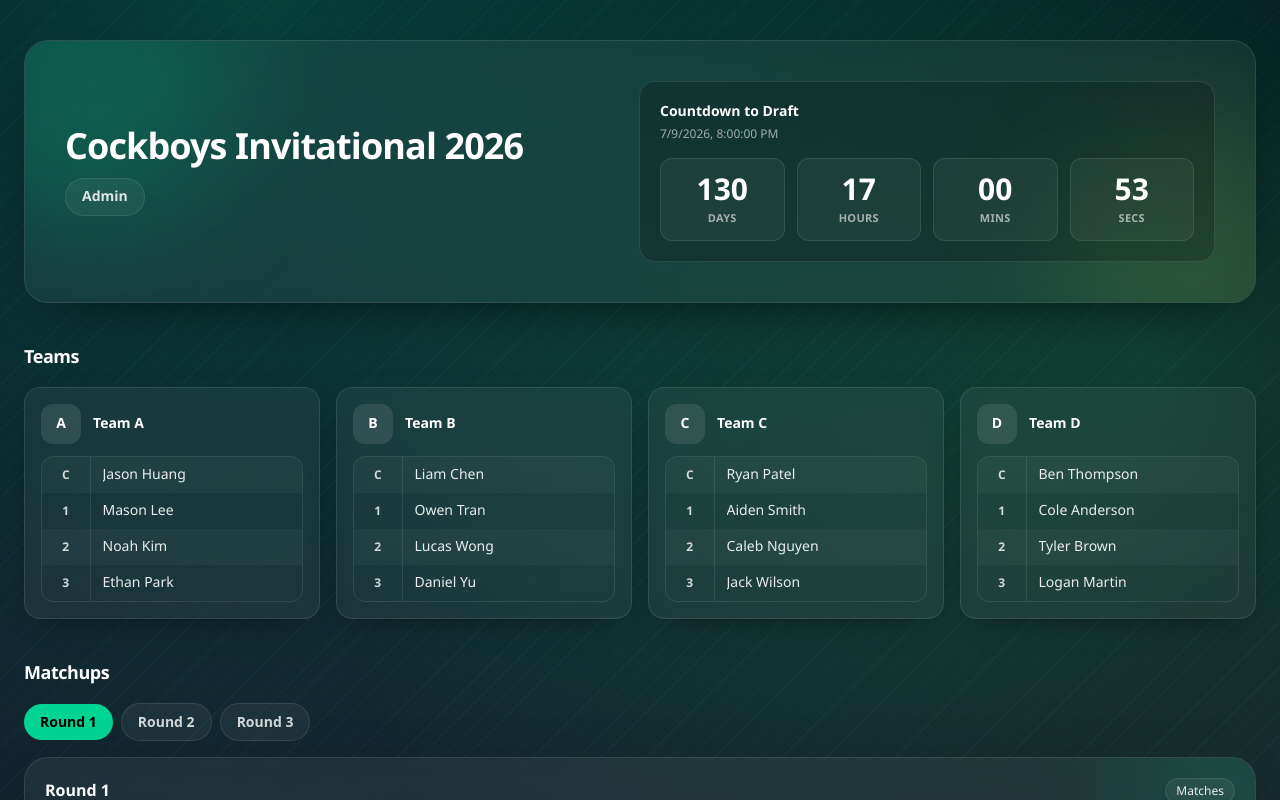
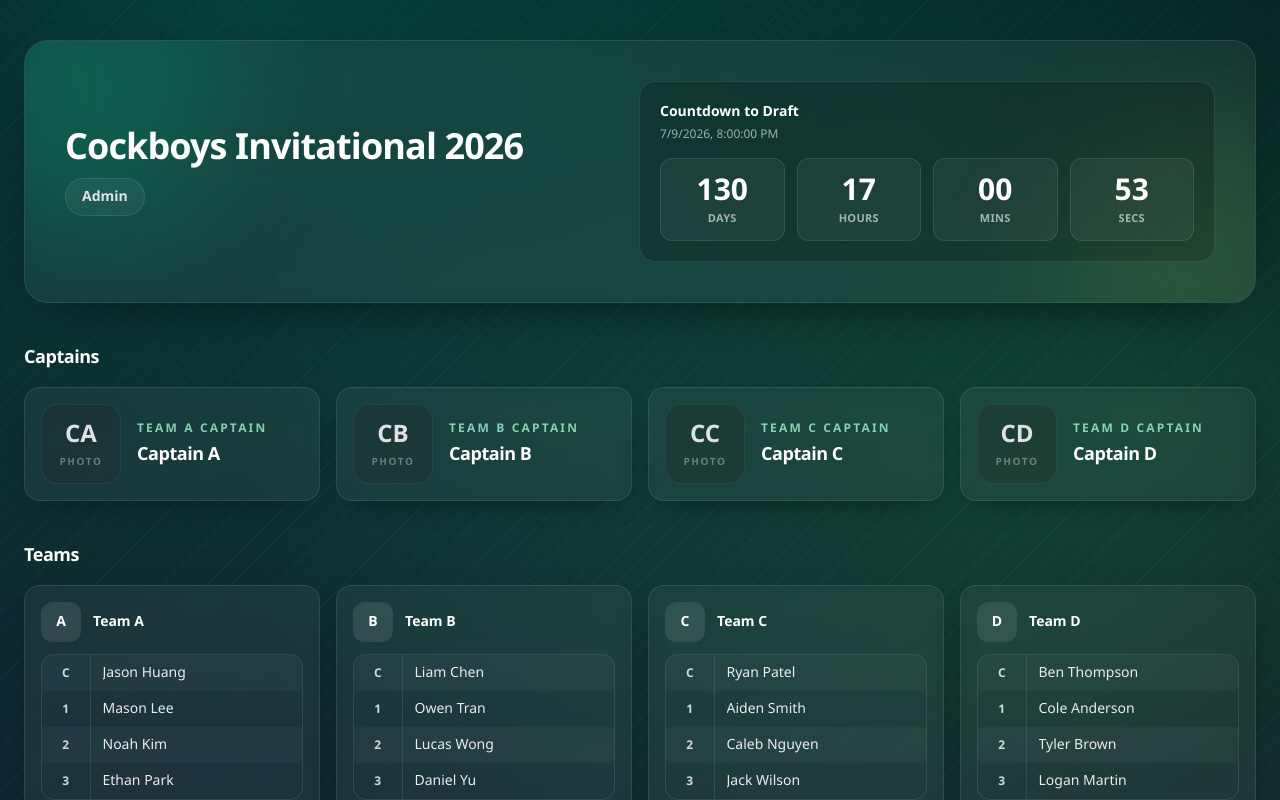
Before and after one commit to asianthejason/CBI, a Next.js app: page / in a window 1280 px wide. Shown: the top 800 px of the page. Built offline with nearby package versions, Linux system fonts and the light colour scheme; no server answers; the database is empty.

Commit message:
captain row

```diff
--- a/src/app/admin/page.tsx
+++ b/src/app/admin/page.tsx
@@ -13,6 +13,7 @@ import {
   getTeamPlayerLabels,
   TEAM_IDS,
   TEAM_SLOT_LABELS,
+  type CaptainInfo,
   type LeagueState,
   type RoundLabel,
   type TeamId,
@@ -34,6 +35,47 @@ function SectionTitle({ title, subtitle }: { title: string; subtitle?: string })
     <div className="flex flex-col gap-1">
       <h2 className="text-lg font-semibold tracking-tight text-white">{title}</h2>
       {subtitle ? <p className="text-sm text-white/70">{subtitle}</p> : null}
+    </div>
+  );
+}
+
+function getInitials(name: string, fallback: string) {
+  const initials = name
+    .trim()
+    .split(/\s+/)
+    .filter(Boolean)
+    .slice(0, 2)
+    .map((part) => part[0]?.toUpperCase())
+    .join("");
+
+  return initials || fallback;
+}
+
+function CaptainPhotoPreview({
+  team,
+  captain,
+}: {
+  team: TeamId;
+  captain: CaptainInfo;
+}) {
+  const displayName = captain.name.trim() || `Team ${team} Captain`;
+  const imageUrl = captain.imageUrl.trim();
+
+  return (
+    <div className="flex h-24 w-24 shrink-0 items-center justify-center overflow-hidden rounded-2xl border border-white/10 bg-black/25 shadow-inner">
+      {imageUrl ? (
+        <div
+          aria-label={`${displayName} captain preview`}
+          className="h-full w-full bg-cover bg-center"
+          role="img"
+          style={{ backgroundImage: `url(${JSON.stringify(imageUrl)})` }}
+        />
+      ) : (
+        <div className="flex h-full w-full flex-col items-center justify-center bg-white/[0.04] text-center">
+          <span className="text-2xl font-semibold text-white/85">{getInitials(displayName, team)}</span>
+          <span className="mt-1 text-[10px] font-semibold uppercase tracking-[0.16em] text-white/35">Photo</span>
+        </div>
+      )}
     </div>
   );
 }
@@ -177,6 +219,21 @@ export default function AdminPage() {
   }, [liveError]);
 
   const activeSchedule = useMemo(() => getRoundSchedule(activeRound), [activeRound]);
+
+  const updateCaptainInfo = (team: TeamId, field: keyof CaptainInfo, value: string) => {
+    setDraftState((current) => ({
+      ...current,
+      captains: {
+        ...current.captains,
+        [team]: {
+          ...current.captains[team],
+          [field]: value,
+        },
+      },
+    }));
+    setIsDirty(true);
+    setSaveMessage("Unsaved changes");
+  };
 
   const updatePlayerName = (label: string, value: string) => {
     setDraftState((current) => ({
@@ -347,6 +404,66 @@ export default function AdminPage() {
             ) : null}
 
             <section className="flex flex-col gap-4">
+              <SectionTitle
+                title="Captains"
+                subtitle="Add one captain name and photo URL for each team. Autosave updates the live homepage."
+              />
+
+              <div className="grid gap-4 md:grid-cols-2 xl:grid-cols-4">
+                {TEAM_IDS.map((team: TeamId) => {
+                  const captain = draftState.captains[team];
+
+                  return (
+                    <div
+                      key={team}
+                      className="group relative overflow-hidden rounded-2xl border border-white/10 bg-white/5 p-4 shadow-[0_10px_30px_-18px_rgba(0,0,0,0.8)] backdrop-blur"
+                    >
+                      <div className="absolute inset-0 opacity-0 transition-opacity duration-300 group-hover:opacity-100">
+                        <div className="h-full w-full bg-[radial-gradient(circle_at_30%_20%,rgba(34,197,94,0.18),transparent_55%),radial-gradient(circle_at_70%_80%,rgba(16,185,129,0.14),transparent_55%)]" />
+                      </div>
+
+                      <div className="relative flex items-center gap-3 pb-4">
+                        <CaptainPhotoPreview team={team} captain={captain} />
+                        <div className="min-w-0">
+                          <div className="text-xs font-semibold uppercase tracking-[0.18em] text-emerald-200/80">
+                            Team {team}
+                          </div>
+                          <div className="mt-1 truncate text-sm font-semibold text-white">Captain Info</div>
+                        </div>
+                      </div>
+
+                      <div className="relative space-y-3">
+                        <label className="block">
+                          <div className="mb-1 text-xs font-semibold uppercase tracking-[0.18em] text-white/55">
+                            Captain Name
+                          </div>
+                          <input
+                            value={captain.name}
+                            onChange={(event) => updateCaptainInfo(team, "name", event.target.value)}
+                            placeholder={`Enter Team ${team} captain`}
+                            className="w-full rounded-xl border border-white/10 bg-black/20 px-3 py-3 text-sm text-white outline-none transition placeholder:text-white/25 focus:border-emerald-300/40"
+                          />
+                        </label>
+
+                        <label className="block">
+                          <div className="mb-1 text-xs font-semibold uppercase tracking-[0.18em] text-white/55">
+                            Photo URL
+                          </div>
+                          <input
+                            value={captain.imageUrl}
+                            onChange={(event) => updateCaptainInfo(team, "imageUrl", event.target.value)}
+                            placeholder="https://example.com/photo.jpg"
+                            className="w-full rounded-xl border border-white/10 bg-black/20 px-3 py-3 text-sm text-white outline-none transition placeholder:text-white/25 focus:border-emerald-300/40"
+                          />
+                        </label>
+                      </div>
+                    </div>
+                  );
+                })}
+              </div>
+            </section>
+
+            <section className="flex flex-col gap-4">
               <div className="flex flex-col gap-3 sm:flex-row sm:items-end sm:justify-between">
                 <SectionTitle
                   title="Team Names"
--- a/src/app/league-store.ts
+++ b/src/app/league-store.ts
@@ -18,7 +18,13 @@ export type MatchHoleScore = {
 
 export type MatchScores = Record<RoundLabel, Record<number, MatchHoleScore>>;
 
+export type CaptainInfo = {
+  name: string;
+  imageUrl: string;
+};
+
 export type LeagueState = {
+  captains: Record<TeamId, CaptainInfo>;
   playerNames: Record<string, string>;
   matchScores: MatchScores;
 };
@@ -145,6 +151,13 @@ export const DEFAULT_PLAYER_NAMES: Record<string, string> = {
   D4: "Logan Martin",
 };
 
+export const DEFAULT_CAPTAINS: Record<TeamId, CaptainInfo> = {
+  A: { name: "Captain A", imageUrl: "" },
+  B: { name: "Captain B", imageUrl: "" },
+  C: { name: "Captain C", imageUrl: "" },
+  D: { name: "Captain D", imageUrl: "" },
+};
+
 function createEmptyHoleScores(): HoleScores {
   return Array.from({ length: 18 }, () => null);
 }
@@ -191,6 +204,12 @@ function cloneMatchScores(source: MatchScores): MatchScores {
 
 export function getDefaultLeagueState(): LeagueState {
   return {
+    captains: {
+      A: { ...DEFAULT_CAPTAINS.A },
+      B: { ...DEFAULT_CAPTAINS.B },
+      C: { ...DEFAULT_CAPTAINS.C },
+      D: { ...DEFAULT_CAPTAINS.D },
+    },
     playerNames: { ...DEFAULT_PLAYER_NAMES },
     matchScores: cloneMatchScores(DEFAULT_MATCH_SCORES),
   };
@@ -209,6 +228,19 @@ function sanitizeHoleScores(raw: unknown): HoleScores {
   });
 }
 
+function sanitizeCaptainInfo(raw: unknown, fallback: CaptainInfo): CaptainInfo {
+  if (!raw || typeof raw !== "object") {
+    return { ...fallback };
+  }
+
+  const maybe = raw as Partial<CaptainInfo>;
+
+  return {
+    name: typeof maybe.name === "string" ? maybe.name : fallback.name,
+    imageUrl: typeof maybe.imageUrl === "string" ? maybe.imageUrl : fallback.imageUrl,
+  };
+}
+
 function sanitizeLeagueState(raw: unknown): LeagueState {
   const defaults = getDefaultLeagueState();
 
@@ -217,6 +249,12 @@ function sanitizeLeagueState(raw: unknown): LeagueState {
   }
 
   const maybe = raw as Partial<LeagueState>;
+  const captains: Record<TeamId, CaptainInfo> = {
+    A: sanitizeCaptainInfo(maybe.captains?.A, defaults.captains.A),
+    B: sanitizeCaptainInfo(maybe.captains?.B, defaults.captains.B),
+    C: sanitizeCaptainInfo(maybe.captains?.C, defaults.captains.C),
+    D: sanitizeCaptainInfo(maybe.captains?.D, defaults.captains.D),
+  };
   const playerNames: Record<string, string> = { ...defaults.playerNames };
 
   if (maybe.playerNames && typeof maybe.playerNames === "object") {
@@ -240,6 +278,7 @@ function sanitizeLeagueState(raw: unknown): LeagueState {
   }
 
   return {
+    captains,
     playerNames,
     matchScores,
   };
@@ -368,11 +407,10 @@ export function useLeagueState() {
 
 export function useAdminAuth() {
   const [user, setUser] = useState<User | null>(null);
-  const [loading, setLoading] = useState(true);
+  const [loading, setLoading] = useState(() => Boolean(auth));
 
   useEffect(() => {
     if (!auth) {
-      setLoading(false);
       return;
     }
 
--- a/src/app/page.tsx
+++ b/src/app/page.tsx
@@ -10,6 +10,7 @@ import {
   getPlayerName,
   getRoundSchedule,
   getTeamPlayerLabels,
+  type CaptainInfo,
   type MatchHoleScore,
   type Pair,
   type RoundLabel,
@@ -22,16 +23,14 @@ function format2(n: number) {
 }
 
 function useCountdown(target: Date) {
-  const [now, setNow] = useState<Date | null>(null);
+  const [now, setNow] = useState(() => new Date());
 
   useEffect(() => {
-    setNow(new Date());
     const timer = window.setInterval(() => setNow(new Date()), 250);
     return () => window.clearInterval(timer);
   }, []);
 
-  const safeNow = now ?? new Date();
-  const diffMs = target.getTime() - safeNow.getTime();
+  const diffMs = target.getTime() - now.getTime();
   const done = diffMs <= 0;
   const totalSec = Math.floor(Math.max(0, diffMs) / 1000);
   const days = Math.floor(totalSec / (24 * 3600));
@@ -86,6 +85,62 @@ function PairStack({
       <div className="flex flex-col gap-2">
         <PlayerBadge label={pair[0]} playerNames={playerNames} />
         <PlayerBadge label={pair[1]} playerNames={playerNames} />
+      </div>
+    </div>
+  );
+}
+
+function getInitials(name: string, fallback: string) {
+  const initials = name
+    .trim()
+    .split(/\s+/)
+    .filter(Boolean)
+    .slice(0, 2)
+    .map((part) => part[0]?.toUpperCase())
+    .join("");
+
+  return initials || fallback;
+}
+
+function CaptainCard({
+  team,
+  captain,
+}: {
+  team: TeamId;
+  captain: CaptainInfo;
+}) {
+  const displayName = captain.name.trim() || `Team ${team} Captain`;
+  const imageUrl = captain.imageUrl.trim();
+
+  return (
+    <div className="group relative overflow-hidden rounded-2xl border border-white/10 bg-white/5 p-4 shadow-[0_10px_30px_-18px_rgba(0,0,0,0.8)] backdrop-blur">
+      <div className="absolute inset-0 opacity-0 transition-opacity duration-300 group-hover:opacity-100">
+        <div className="h-full w-full bg-[radial-gradient(circle_at_30%_20%,rgba(34,197,94,0.2),transparent_55%),radial-gradient(circle_at_70%_80%,rgba(16,185,129,0.15),transparent_55%)]" />
+      </div>
+
+      <div className="relative flex items-center gap-4">
+        <div className="flex h-20 w-20 shrink-0 items-center justify-center overflow-hidden rounded-2xl border border-white/10 bg-black/25 shadow-inner">
+          {imageUrl ? (
+            <div
+              aria-label={`${displayName} captain photo`}
+              className="h-full w-full bg-cover bg-center"
+              role="img"
+              style={{ backgroundImage: `url(${JSON.stringify(imageUrl)})` }}
+            />
+          ) : (
+            <div className="flex h-full w-full flex-col items-center justify-center bg-white/[0.04] text-center">
+              <span className="text-2xl font-semibold text-white/85">{getInitials(displayName, team)}</span>
+              <span className="mt-1 text-[10px] font-semibold uppercase tracking-[0.16em] text-white/35">Photo</span>
+            </div>
+          )}
+        </div>
+
+        <div className="min-w-0">
+          <div className="text-xs font-semibold uppercase tracking-[0.18em] text-emerald-200/80">
+            Team {team} Captain
+          </div>
+          <div className="mt-1 truncate text-lg font-semibold tracking-tight text-white">{displayName}</div>
+        </div>
       </div>
     </div>
   );
@@ -186,32 +241,10 @@ function MatchupCard({
   );
 }
 
-function Scorecard({
-  title,
-  left,
-  right,
-  playerNames,
-  score,
-}: {
-  title: string;
-  left: Pair;
-  right: Pair;
-  playerNames: Record<string, string>;
-  score: MatchHoleScore;
-}) {
-  const frontNine = Array.from({ length: 9 }, (_, i) => i + 1);
-  const backNine = Array.from({ length: 9 }, (_, i) => i + 10);
-  const rowTeams = [
-    [getPlayerName(playerNames, left[0]), getPlayerName(playerNames, left[1])],
-    [getPlayerName(playerNames, right[0]), getPlayerName(playerNames, right[1])],
-  ] as const;
+const FRONT_NINE_SCORECARD = Array.from({ length: 9 }, (_, i) => i + 1);
+const BACK_NINE_SCORECARD = Array.from({ length: 9 }, (_, i) => i + 10);
 
-  const leftTotals = calculateScoreTotals(score.left);
-  const rightTotals = calculateScoreTotals(score.right);
-  const totals = [leftTotals.total, rightTotals.total] as const;
-  const hasScore = typeof leftTotals.total === "number" && typeof rightTotals.total === "number";
-
-  const ScoreStrip = ({
+function ScoreStrip({
   players,
   scores,
   total,
@@ -221,7 +254,7 @@ function Scorecard({
   scores: (number | null)[];
   total: number | null;
   showTopBorder?: boolean;
-  }) => {
+}) {
   const scoreTotals = calculateScoreTotals(scores);
 
   return (
@@ -236,7 +269,7 @@ function Scorecard({
         <span className="truncate text-white/65">{players[1]}</span>
       </div>
 
-        {frontNine.map((hole) => (
+      {FRONT_NINE_SCORECARD.map((hole) => (
         <div
           key={`front-label-${players[0]}-${hole}`}
           className="flex h-[48px] min-w-0 flex-col items-center justify-center border-b border-white/10 bg-white/[0.05] px-0 text-center"
@@ -268,7 +301,7 @@ function Scorecard({
         </span>
       </div>
 
-        {backNine.map((hole) => (
+      {BACK_NINE_SCORECARD.map((hole) => (
         <div
           key={`back-label-${players[0]}-${hole}`}
           className="flex h-[48px] min-w-0 flex-col items-center justify-center px-0 text-center"
@@ -292,7 +325,30 @@ function Scorecard({
       </div>
     </div>
   );
-  };
+}
+
+function Scorecard({
+  title,
+  left,
+  right,
+  playerNames,
+  score,
+}: {
+  title: string;
+  left: Pair;
+  right: Pair;
+  playerNames: Record<string, string>;
+  score: MatchHoleScore;
+}) {
+  const rowTeams = [
+    [getPlayerName(playerNames, left[0]), getPlayerName(playerNames, left[1])],
+    [getPlayerName(playerNames, right[0]), getPlayerName(playerNames, right[1])],
+  ] as const;
+
+  const leftTotals = calculateScoreTotals(score.left);
+  const rightTotals = calculateScoreTotals(score.right);
+  const totals = [leftTotals.total, rightTotals.total] as const;
+  const hasScore = typeof leftTotals.total === "number" && typeof rightTotals.total === "number";
 
   return (
     <div className="group relative overflow-hidden rounded-2xl border border-white/10 bg-white/5 shadow-[0_10px_30px_-18px_rgba(0,0,0,0.8)] backdrop-blur">
@@ -389,6 +445,15 @@ export default function Home() {
                 ))}
               </div>
             </div>
+          </div>
+        </section>
+
+        <section className="flex flex-col gap-4">
+          <SectionTitle title="Captains" />
+          <div className="grid gap-4 sm:grid-cols-2 lg:grid-cols-4">
+            {TEAM_IDS.map((team) => (
+              <CaptainCard key={team} team={team} captain={state.captains[team]} />
+            ))}
           </div>
         </section>
 
```
Lines whose indentation alone changed are shown as unchanged.
